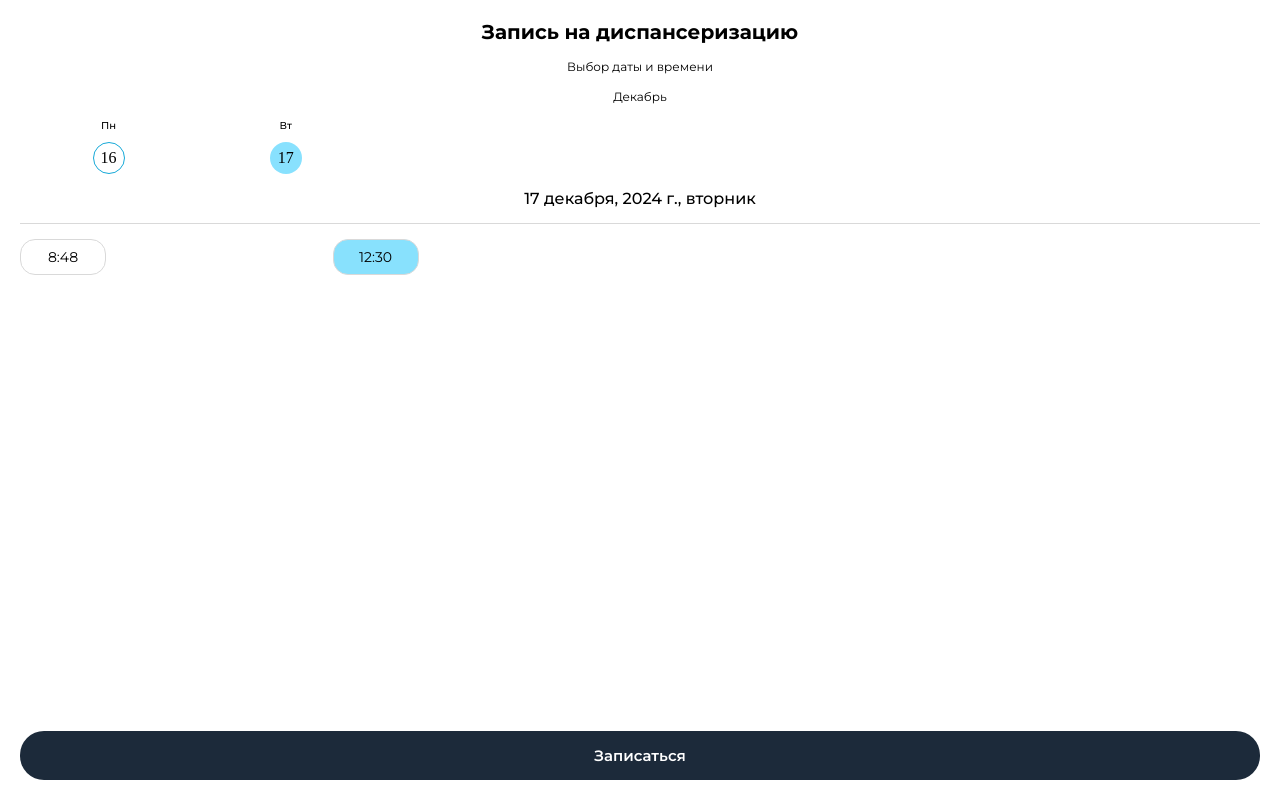
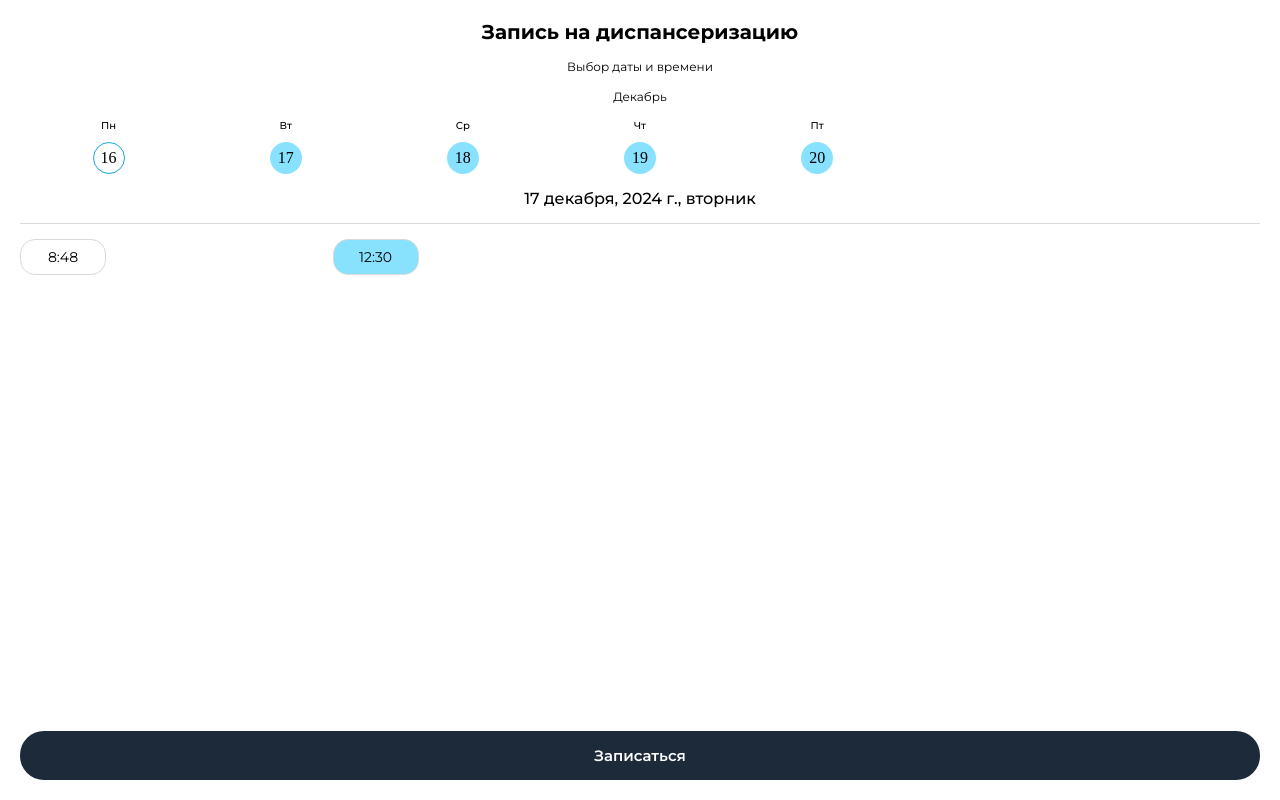
Before and after one commit to LiraiMedichi/-1, a plain HTML site: page index.html in a window 1280 px wide. Drawn offline with Linux system fonts and the light colour scheme.

Commit message:
Update index.html

```diff
--- a/index.html
+++ b/index.html
@@ -24,6 +24,18 @@
             <p class="text text-day-name">Вт</p>
             <div class="text-day-number selected">17</div>
         </div>
+        <div class="day-card">
+            <p class="text text-day-name">Ср</p>
+            <div class="text-day-number selected">18</div>
+        </div>
+        <div class="day-card">
+            <p class="text text-day-name">Чт</p>
+            <div class="text-day-number selected">19</div>
+        </div>
+        <div class="day-card">
+            <p class="text text-day-name">Пт</p>
+            <div class="text-day-number selected">20</div>
+        </div>
     </div>
     <p class="text text-day-full-name">17 декабря, 2024 г., вторник</p>
     <hr class="hr"/>
```
